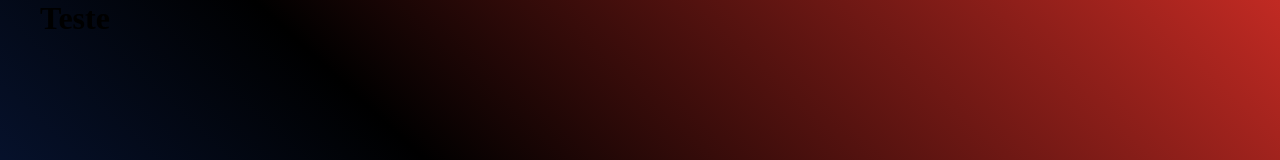
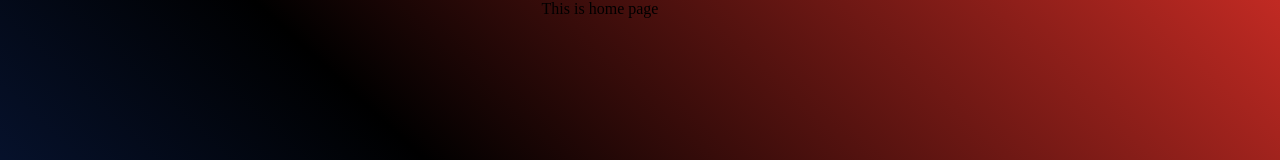
Before and after one commit to paulomiguelJS/rocket-movies, a React (Vite) app: page / in a window 1280 px wide. Shown: the top 160 px of the page. Built offline with nearby package versions, Linux system fonts and the light colour scheme.

Commit message:
Home page created

```diff
--- a/src/App.jsx
+++ b/src/App.jsx
@@ -1,11 +1,12 @@
 import React from "react";
+import Home from "./pages/Home";
 
 import { Container } from "./styles/Container";
 
 const App = () => {
   return (
     <Container>
-      <h1>Teste</h1>
+      <Home />
     </Container>
   );
 };
--- /dev/null
+++ b/src/pages/Home/index.jsx
@@ -0,0 +1,9 @@
+import React from 'react'
+
+const Home = () => {
+  return (
+    <div>This is home page</div>
+  )
+}
+
+export default Home
--- a/src/styles/Container.js
+++ b/src/styles/Container.js
@@ -1,9 +1,12 @@
 import styled from "styled-components";
 
 export const Container = styled.div`
+
+    display: flex;
+    justify-content: center;
+    align-items: start;
     width: 100%;
     max-width: 1200px;
     height: 100vh;
 
-    margin: 0 auto;
 `
--- a/src/styles/GlobalStyle.js
+++ b/src/styles/GlobalStyle.js
@@ -1,6 +1,13 @@
 import { createGlobalStyle } from "styled-components";
 
 export const GlobalStyle = createGlobalStyle`
+
+:root {
+  --title: #fffcf9;
+  --subtitle: #b3b3b3;
+  --bg-button: #e9e6e3;
+  --background: linear-gradient(43deg, #102d71 0%, #000000 52%, #c12a23 100%);
+}
 
   * {
       margin: 0;
@@ -10,6 +17,6 @@ export const GlobalStyle = createGlobalStyle`
   }
 
 body{
-    background: linear-gradient(43deg, #102d71 0%, #000000 52%, #c12a23 100%);
+    background: var(--background);
   }
     `;
```
Also changed, not shown: src/pages/Home/style.js (added).
